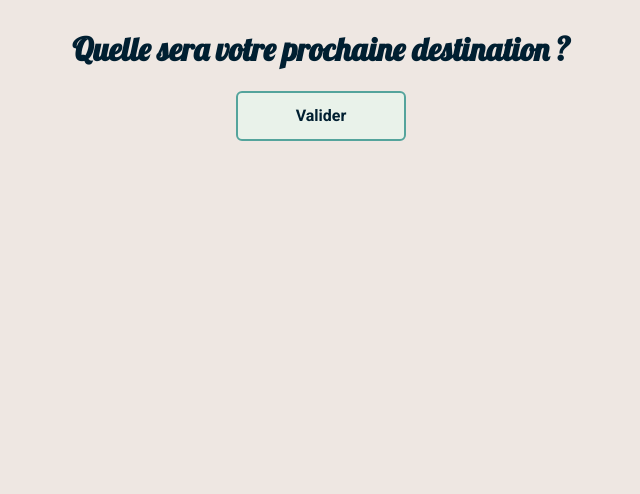
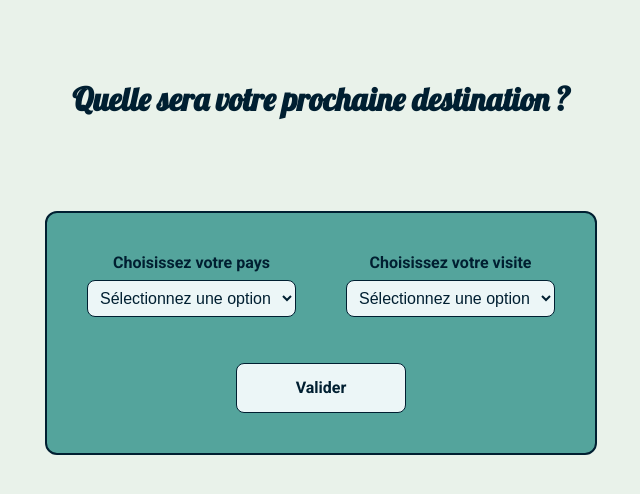
Before and after one commit to anthony20021/NodeProject, a React (Vite) app in the folder packages/client/: page / in a window 1280 px wide. Shown: the top 494 px of the page, without its empty margins (319-959 px from the left). Built offline with nearby package versions, Linux system fonts and the light colour scheme.

Commit message:
Front design

```diff
--- /dev/null
+++ b/packages/client/src/components/Dropdown.jsx
@@ -0,0 +1,41 @@
+import React from 'react';
+import PropTypes from 'prop-types';
+import '../css/Dropdown.css';
+
+const Dropdown = ({ label, options, onChange, value, id }) => {
+  return (
+    <div className="dropdown-container">
+      <label htmlFor={id} className="dropdown-label">
+        {label}
+      </label>
+      <select
+        id={id}
+        className="dropdown"
+        onChange={onChange}
+        value={value}
+      >
+        <option value="">Sélectionnez une option</option>
+        {options.map((option) => (
+          <option key={option.value} value={option.value}>
+            {option.label}
+          </option>
+        ))}
+      </select>
+    </div>
+  );
+};
+
+Dropdown.propTypes = {
+  label: PropTypes.string.isRequired,
+  options: PropTypes.arrayOf(
+    PropTypes.shape({
+      value: PropTypes.string.isRequired,
+      label: PropTypes.string.isRequired,
+    })
+  ).isRequired,
+  onChange: PropTypes.func.isRequired,
+  value: PropTypes.string.isRequired,
+  id: PropTypes.string.isRequired,
+};
+
+export default Dropdown;
--- a/packages/client/src/css/Button.css
+++ b/packages/client/src/css/Button.css
@@ -4,9 +4,9 @@
     justify-content: center;
     width: 170px;
     height: 50px;
-    border-radius: 6px;
-    border: 2px solid #54A49C;
-    background-color: #E9F2EA;
+    border-radius: 8px;
+    border: 1px solid #001F31;
+    background-color: #ECF6F7;
     color: #001F31;
     font-size: 16px;
     font-family: 'Roboto', sans-serif;
--- /dev/null
+++ b/packages/client/src/css/Dropdown.css
@@ -0,0 +1,27 @@
+.dropdown-container {
+    display: flex;
+    flex-direction: column;
+    margin-bottom: 1rem;
+  }
+
+  .dropdown-label {
+    margin-bottom: 0.5rem;
+    color: #001F31;
+    font-weight: bold;
+    text-align: center;
+  }
+
+  .dropdown {
+    padding: 0.5rem;
+    border: 1px solid #001F31;
+    border-radius: 8px;
+    background-color: #ECF6F7;
+    color: #001F31;
+    font-size: 1rem;
+    cursor: pointer;
+  }
+
+  .dropdown:focus {
+    outline: none;
+    box-shadow: 0 0 0 2px rgba(84, 164, 156, 0.3);
+  }
--- a/packages/client/src/css/HomePage.css
+++ b/packages/client/src/css/HomePage.css
@@ -2,7 +2,8 @@ body {
     font-family: 'Roboto', sans-serif;
     color: #001F31;
     min-height: 100vh;
-    background-color: #EEE7E2;
+    background-color: #E9F2EA
+    ;
 }
 
 .home-main-container {
@@ -15,4 +16,24 @@ body {
     font-family: 'Lobster', sans-serif;
     color: #001F31;
     text-align: center;
+    padding: 50px 50px 50px 50px;
 }
+
+.home-section-container {
+    display: flex;
+    flex-direction: column;
+    align-items: center;
+    margin: 20px 20px 20px 20px;
+    padding: 40px 40px 40px 40px;
+    gap: 30px;
+    border: 2px solid #001F31;
+    border-radius: 12px;
+    background-color: #54A49C;
+}
+
+.home-dropdown-container {
+    display: flex;
+    flex-direction: row;
+    justify-content: space-around;
+    gap: 50px;
+}
--- a/packages/client/src/routes/HomePage.jsx
+++ b/packages/client/src/routes/HomePage.jsx
@@ -1,7 +1,27 @@
+import React, { useState } from 'react';
+import '../css/HomePage.css';
 import Button from '../components/Button';
-import '../css/HomePage.css';
+import Dropdown from '../components/Dropdown';
 
 const HomePage = () => {
+    const [selectedCountry, setSelectedCountry] = useState("");
+    const [selectedLocation, setSelectedLocation] = useState("");
+
+    const handleCountryChange = (event) => {
+        setSelectedCountry(event.target.value);
+    };
+
+    const handleLocationChange = (event) => {
+        setSelectedLocation(event.target.value);
+    };
+
+    const countries = [
+
+    ];
+
+    const locations = [
+
+    ];
 
     return (
         <>
@@ -12,11 +32,31 @@ const HomePage = () => {
                     </h1>
                 </header>
 
-                <section>
-                <Button
-                    label="Valider"
-                    onClick={() => console.log('Je valide ma sélection')}
-                />
+                <section className="home-section-container">
+                    <div className="home-dropdown-container">
+                        <Dropdown
+                            label="Choisissez votre pays"
+                            id="countrySelection"
+                            options={countries}
+                            onChange={handleCountryChange}
+                            value={selectedCountry}
+                        />
+
+                        <Dropdown
+                            label="Choisissez votre visite"
+                            id="locationSelection"
+                            options={locations}
+                            onChange={handleLocationChange}
+                            value={selectedLocation}
+                        />
+                    </div>
+
+                    <div className="home-bouton-container">
+                        <Button
+                            label="Valider"
+                            onClick={() => console.log('Je valide ma sélection')}
+                        />
+                    </div>
                 </section>
             </main>
         </>
```
